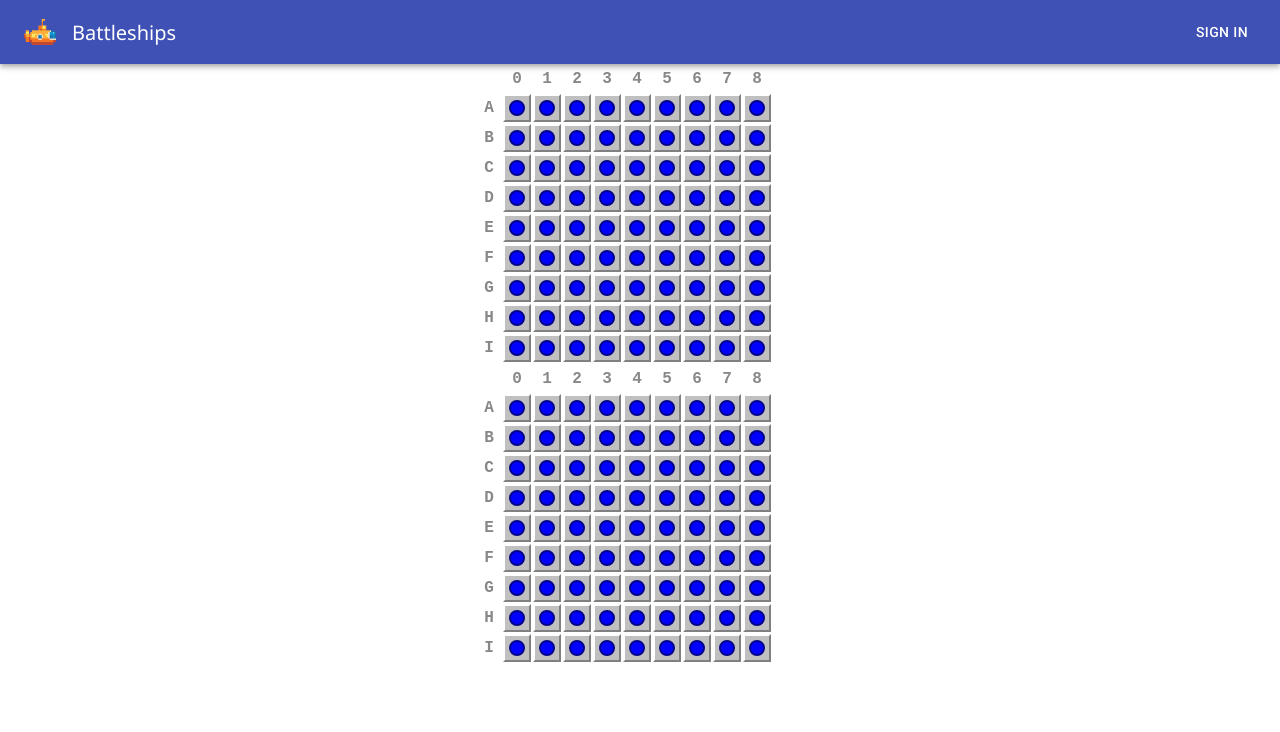
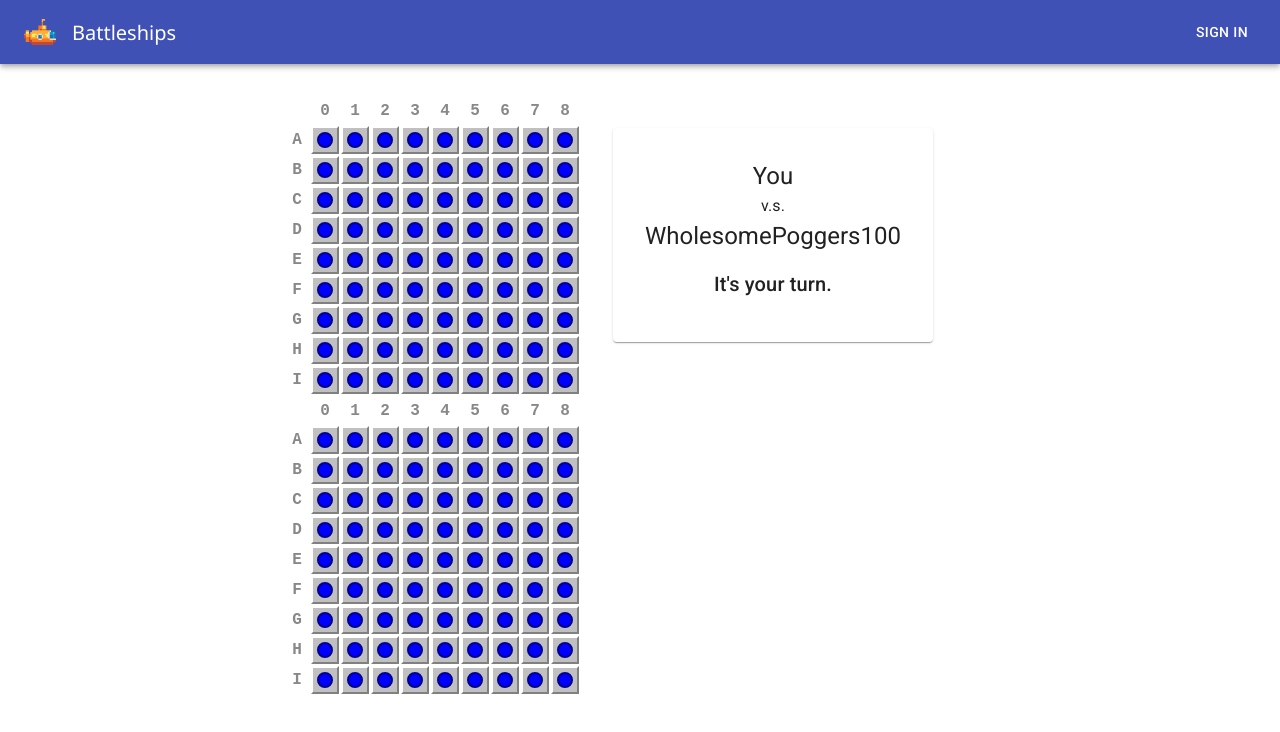
Before and after one commit to curtisupshall/battleships, a Next.js app in the folder frontend/: page /play/1 in a window 1280 px wide. Shown: the top 732 px of the page. Built offline with nearby package versions, Linux system fonts and the light colour scheme.

Commit message:
Stylize frontend

```diff
--- a/frontend/src/pages/play/[gameId].tsx
+++ b/frontend/src/pages/play/[gameId].tsx
@@ -1,6 +1,7 @@
+import classNames from 'classnames'
 import React from 'react'
 
-import { IGameState } from '../../../../api/src/types'
+import { Typography, Paper } from '@material-ui/core'
 
 import Flexbox from '../../components/Flexbox'
 import GameBoard from '../../components/GameBoard'
@@ -9,13 +10,25 @@ import withAuth from '../../hocs/withAuth'
 
 const PlayPage = () => {
     // const game: IGame = {}
+    const playStatus: string = ''
 
     return (
         <div id='play'>
-            <Flexbox flexDirection='column' alignItems='center'>
-                <GameBoard />
-                <GameBoard />
+            <Flexbox flexDirection='row' justifyContent='center'>
+                <Flexbox flexDirection='column' alignItems='center'>
+                    <GameBoard />
+                    <GameBoard />
+                </Flexbox>
+                <Paper className='play__stats'>
+                    <Typography variant='h5'>You</Typography>
+                    <Typography variant='subtitle1'>v.s.</Typography>
+                    <Typography variant='h5'>WholesomePoggers100</Typography>
+                    <Typography variant='h6' className={classNames('play__status', `--${playStatus}`)}>
+                        It's your turn.
+                    </Typography>
+                </Paper>
             </Flexbox>
+
         </div>
     )
 }
--- a/frontend/src/styles/pages/_play.scss
+++ b/frontend/src/styles/pages/_play.scss
@@ -1,4 +1,16 @@
 #play {
     width: 100vw;
+    padding-top: 32px;
     box-sizing: border-box;
+
+    .play__stats {
+        padding: 32px;
+        text-align: center;
+        height: 150px;
+        margin: 32px;
+    }
+
+    .play__status {
+        margin-top: 16px;
+    }
 }
```
